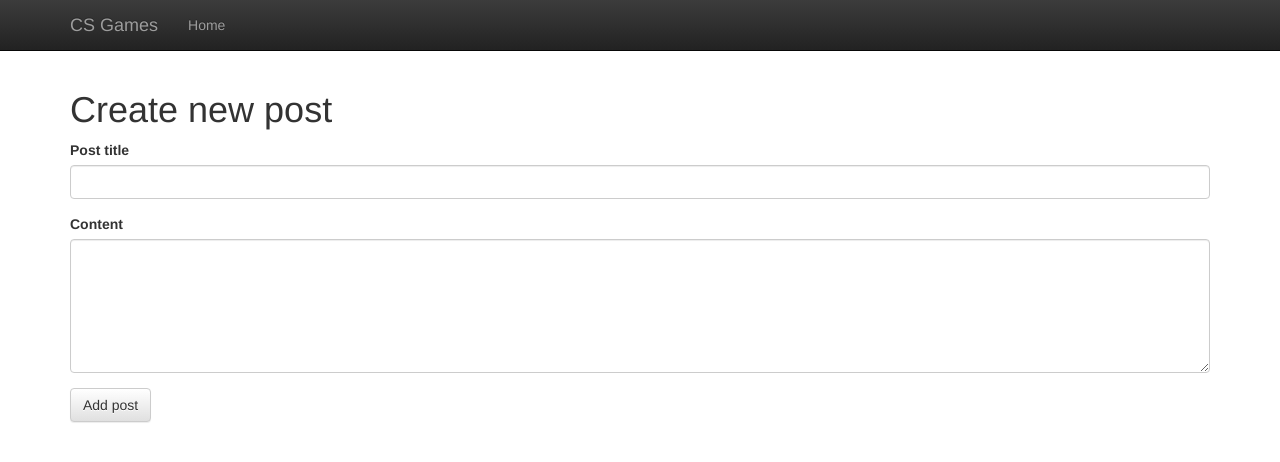
After one commit to ferdbold/csgames2016_web, a Django app: page /new/ in a window 1280 px wide. The commit adds this page. Shown: the top 462 px of the page. Run offline with Django 3.2, Linux system fonts and the light colour scheme; some libraries are stand-ins or nearby versions.

Commit message:
Add view template

```diff
--- a/posts/templates/_nav.html
+++ b/posts/templates/_nav.html
@@ -1,5 +1,3 @@
-{% load active %}
-
 <nav class="navbar navbar-inverse navbar-fixed-top">
 	<div class="container">
 		<div class="navbar-header">
--- a/posts/templates/posts/index.html
+++ b/posts/templates/posts/index.html
@@ -15,5 +15,7 @@
 		{% else %}
 		    <p>No posts are available.</p>
 		{% endif %}
+
+		<a class="btn btn-default" href="{% url 'posts:new' %}" role="button">Add new</a>
 	</div>
 {% endblock %}
--- /dev/null
+++ b/posts/templates/posts/new.html
@@ -0,0 +1,24 @@
+{% extends '_layout.html' %}
+
+{% block content %}
+	<h1 class="col-xs-12">Create new post</h1>
+
+	<div class="col-xs-12">
+		<form method="post" action="{{ euh }}">
+			{% csrf_token %}
+
+			<div class="form-group">
+				<label for="post-title">Post title</label>
+				<input type="email" class="form-control" id="post-title" name="post-title">
+			</div>
+			<div class="form-group">
+				<label for="post-content">Content</label>
+				<textarea class="form-control" id="post-content" name="post-content" rows="6"></textarea>
+			</div>
+
+			<div class="form-group">
+				<button type="submit" class="btn btn-default">Add post</button>
+			</div>
+		</form>
+	</div>
+{% endblock %}
--- a/posts/templates/posts/profile.html
+++ b/posts/templates/posts/profile.html
@@ -1,7 +1,5 @@
 {% extends '_layout.html' %}
 
 {% block content %}
-	<div class="col-xs-12">
-		<h1>{{ user.username }}'s profile</h1>
-	</div>
+	<h1 class="col-xs-12">{{ user.username }}'s profile</h1>
 {% endblock %}
--- a/posts/urls.py
+++ b/posts/urls.py
@@ -5,6 +5,7 @@ from . import views
 app_name = 'posts'
 urlpatterns = [
     url(r'^(?P<post_id>[0-9]+)/$', views.single, name='single'),
+	url(r'^new/$', views.new, name='new'),
 	url(r'^user/(?P<user_id>[0-9]+)/$', views.profile, name='profile'),
 	url(r'^$', views.index, name='index')
 ]
--- a/posts/views.py
+++ b/posts/views.py
@@ -21,3 +21,7 @@ def single(request, post_id):
 def profile(request, user_id):
 	context = {}
 	return render(request, 'posts/profile.html', context)
+
+def new(request):
+	context = {}
+	return render(request, 'posts/new.html', context)
```
